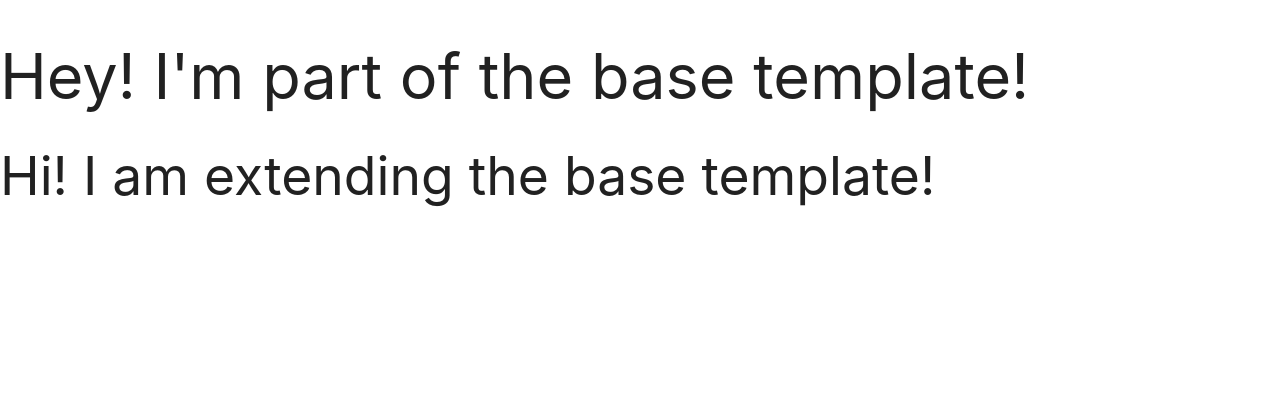
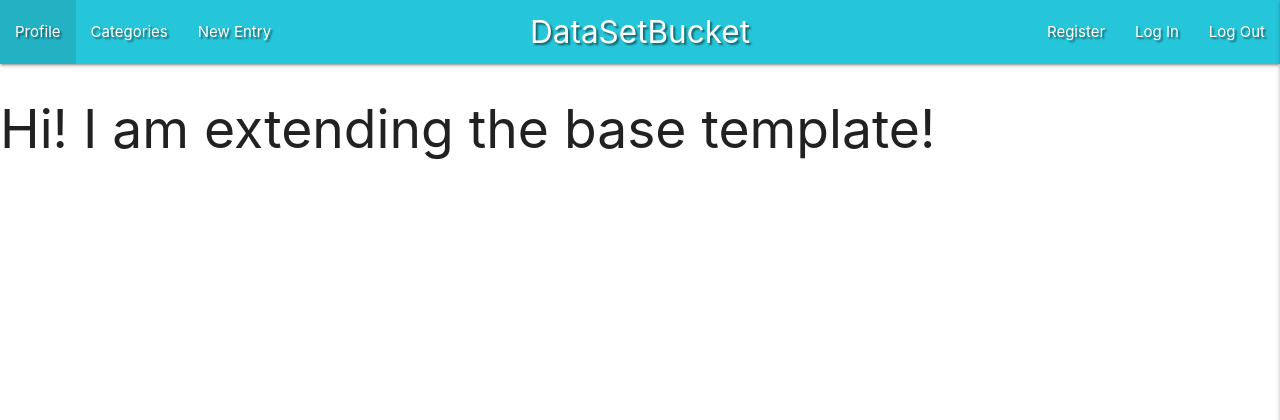
Before and after one commit to kescardoso/datasetbucket, a Flask app: page / in a window 1280 px wide. Shown: the top 420 px of the page. Run offline with Flask 2, Linux system fonts and the light colour scheme; data that the repository does not hold is empty; some libraries are stand-ins or nearby versions.

Commit message:
Add Materialize navbar and hamburger mobile sidenav

```diff
--- a/static/css/style.css
+++ b/static/css/style.css
@@ -0,0 +1,4 @@
+/* Navabar */
+.text-shadow {
+    text-shadow: 2px 2px 2px rgba(0,0,0, 0.5);
+}
--- a/static/js/script.js
+++ b/static/js/script.js
@@ -0,0 +1,4 @@
+// Mobile collapse navbar with jQuery
+$(document).ready(function(){
+    $('.sidenav').sidenav({edge: "right"});
+});
--- a/templates/base.html
+++ b/templates/base.html
@@ -25,7 +25,38 @@
     <title>DataSets Bucket</title>
 </head>
 <body>
-    <h1>Hey! I'm part of the base template!</h1>
+
+    <header>
+        <!-- Top navbar -->
+        <nav class="nav-extended text-shadow cyan lighten-1">
+            <div class="nav-wrapper">
+                <a href="{{ url_for('get_datasets') }}" class="brand-logo center">DataSetBucket</a>
+                <a href="#" data-target="mobile-demo" class="sidenav-trigger right"><i class="fas fa-bars"></i></a>
+                <ul class="left hide-on-med-and-down">
+                    <li><a href="#">Profile</a></li>
+                    <li><a href="#">Categories</a></li>
+                    <li><a href="#">New Entry</a></li>
+                </ul>
+                <ul class="right hide-on-med-and-down">
+                    <li><a href="#">Register</a></li>
+                    <li><a href="#">Log In</a></li>
+                    <li><a href="#">Log Out</a></li>
+                </ul>
+            </div>
+        </nav>
+
+        <!-- Mobile navbar -->
+        <ul class="sidenav" id="mobile-demo">
+            <li><a href="{{ url_for('get_datasets') }}"><h4 class="center-align cyan-text text-lighten-1">DataSetBucket</h4></a></li>
+            <li><a href="#">Profile</a></li>
+            <li><a href="#">Categories</a></li>
+            <li><a href="#">New Entry</a></li>
+            <li><a href="#">Register</a></li>
+            <li><a href="#">Log In</a></li>
+            <li><a href="#">Log Out</a></li>
+        </ul>
+    </header>
+
     {% block content %}
     {% endblock %}
 
```
Also changed, not shown: README.md.
